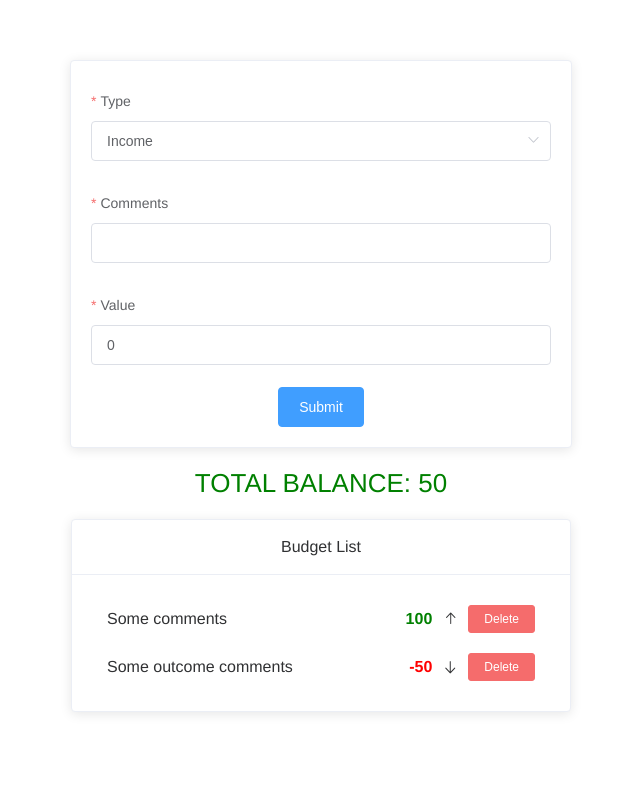
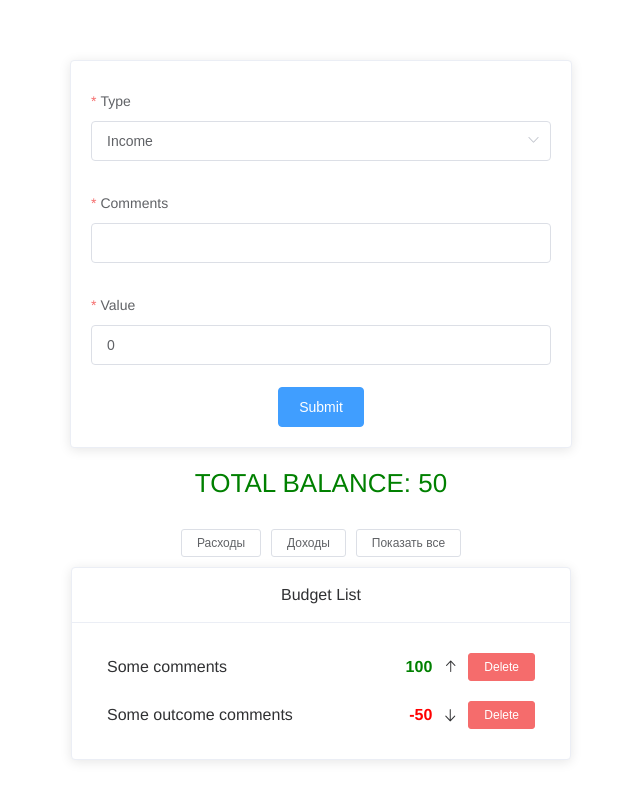
Before and after one commit to Pavel-VV/Budget-app, a Vue app in the folder budget-app/: page / in a window 1280 px wide. Shown: the whole page, without its empty margins (319-959 px from the left). Built offline with nearby package versions, Linux system fonts and the light colour scheme.

Commit message:
finish sixth homework

```diff
--- a/budget-app/src/App.vue
+++ b/budget-app/src/App.vue
@@ -2,14 +2,14 @@
   <div id="app">
     <FormBudget @submitForm="onFormSubmit"/>
     <TotalBalance :total="totalBalanceList"/>
-    <BudgetList :list="list" @deleteItemId="onDeleteItem"/>
+    <BudgetList :list="list" @deleteItemId="onDeleteItem" @StateList="onStateList"/>
   </div>
 </template>
 
 <script>
 import BudgetList from '@/components/BudgetList';
 import TotalBalance from '@/components/TotalBalance';
-import FormBudget from '@/components/FormBudget'
+import FormBudget from '@/components/FormBudget';
 
 export default {
   name: 'App',
@@ -52,6 +52,11 @@ export default {
       // console.log(newObj)
       this.$set(this.list, newObj.id, newObj)
     },
+    onStateList(valueState) { //принимает значение нажатой кнопки сортировки
+      Object.values(this.list).forEach((listItem) => { // перебираем список
+        this.$set(listItem, 'visible', valueState) // устанавливаем в список новый ключ с переданым значением visible: valueState
+      });
+    }
   },
 }
 </script>
--- a/budget-app/src/components/BudgetList.vue
+++ b/budget-app/src/components/BudgetList.vue
@@ -1,9 +1,16 @@
 <template>
   <div class="budget-list-wrap">
+    <div class="list-sort">
+      <ElButton size="mini" data-sort="INCOME" @click="onSort">Расходы</ElButton>
+      <ElButton size="mini" data-sort="OUTCOME" @click="onSort">Доходы</ElButton>
+      <ElButton size="mini" data-sort="ALL" @click="onSort">Показать все</ElButton>
+    </div>
     <ElCard :header="header">
       <template v-if="!IsEmpty">
         <div v-for="(item, prop) in list" :key="prop">
-          <BudgetListItem :list-item="item" @deleteItemId="broadcastItemId"/>
+          <BudgetListItem :class="setShudow(item)" :list-item="item" @deleteItemId="broadcastItemId"/> <!-- устанавливаем класс shudow в зависимости от выполнения условия в методу setShudow-->
+
+          <!-- {{item.visible}} -->
           <!-- <span class="budget-comment"> {{ item.comment }} </span>
           <span class="budget-value"> {{item.value}} </span>
           <ElButton type="danger" size="mini" @click="deleteItem(item.id)">Delete</ElButton> -->
@@ -25,7 +32,7 @@ export default {
   data: () => ({
     header: "Budget List",
     emptyTitle: "Empty List",
-    itemId: "",
+    itemType: "",
   }),
   props: {
     list: {
@@ -37,11 +44,22 @@ export default {
     IsEmpty() {
       return !Object.keys(this.list).length;
     },
+
   },
   methods: {
     broadcastItemId(id) {
       this.$emit('deleteItemId', id) // принимаем из компоненты BudgetListItem id кликнутого item и передаем его дальше в компоненту App
     },
+    onSort(e) {
+      let state = e.target.closest('button').dataset.sort; //находим значение data-set в котором описано что будем скрывать при нажатии
+      // console.log(state);
+      this.$emit('StateList', state); // передаем в App.vue значение data-set
+    },
+    setShudow(item) {
+      return {
+        'shudow': item.type === item.visible,
+      }
+    }
   },
 }
 </script>
@@ -63,6 +81,14 @@ export default {
     margin-left: auto;
     margin-right: 20px;
   }
+
+  .list-sort {
+    padding: 10px 0px;
+  }
+
+  .shudow {
+    display: none;
+  }
 </style>
 
 // нужно передать в качестве props один item при переборе v-for, в компоненту BudgestListItem и там сформировать один элемент списка
--- /dev/null
+++ b/budget-app/src/components/BudgetListSort.vue
@@ -0,0 +1,19 @@
+<template>
+  <div class="list-sort">
+    <!-- <ElButton size="mini">Расходы</ElButton>
+    <ElButton size="mini">Доходы</ElButton>
+    <ElButton size="mini">Показать все</ElButton> -->
+  </div>
+</template>
+
+<script>
+export default {
+  name: 'BudgetListSort',
+}
+</script>
+
+<style scoped>
+  .list-sort {
+    padding: 10px 0px;
+  }
+</style>
```
